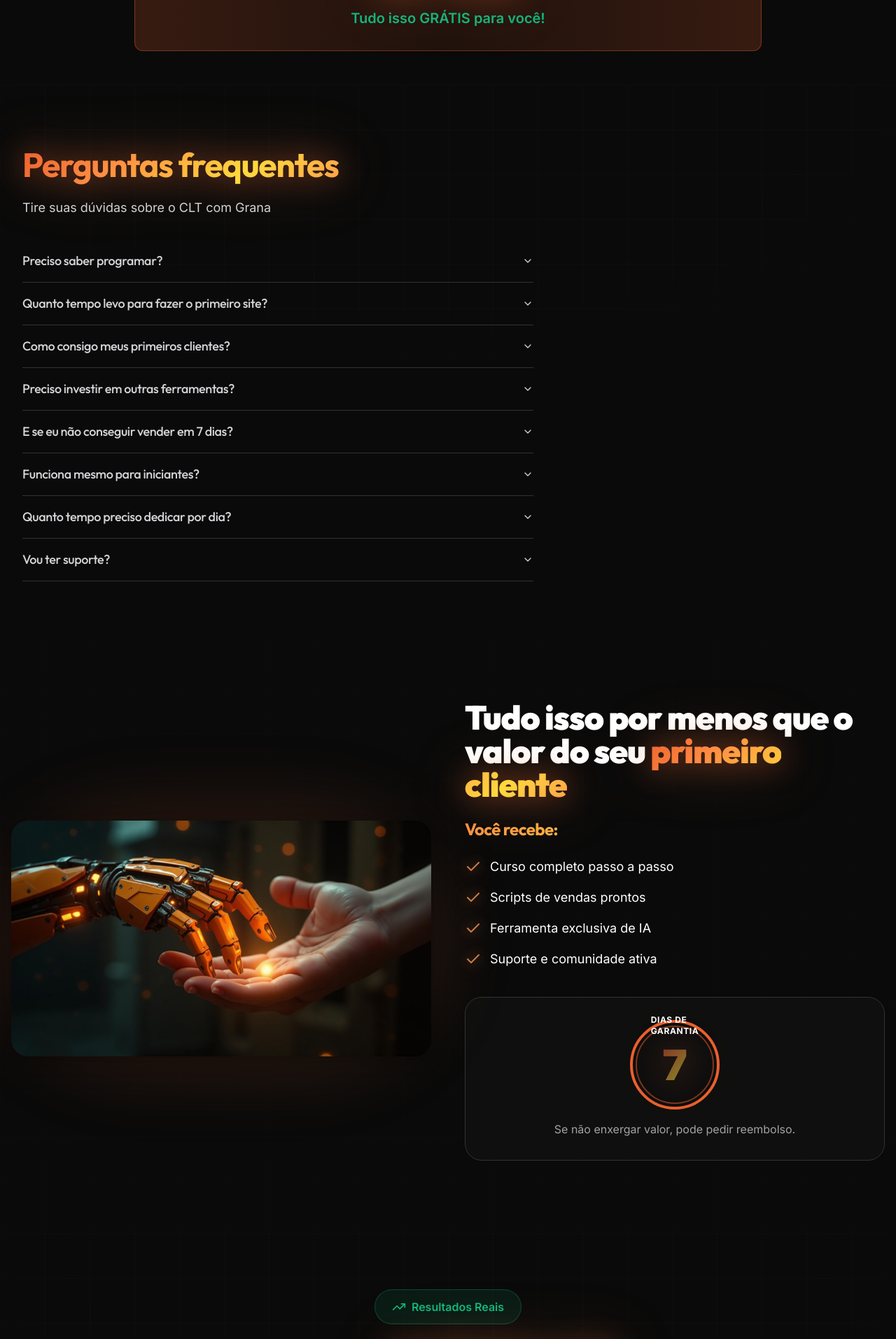
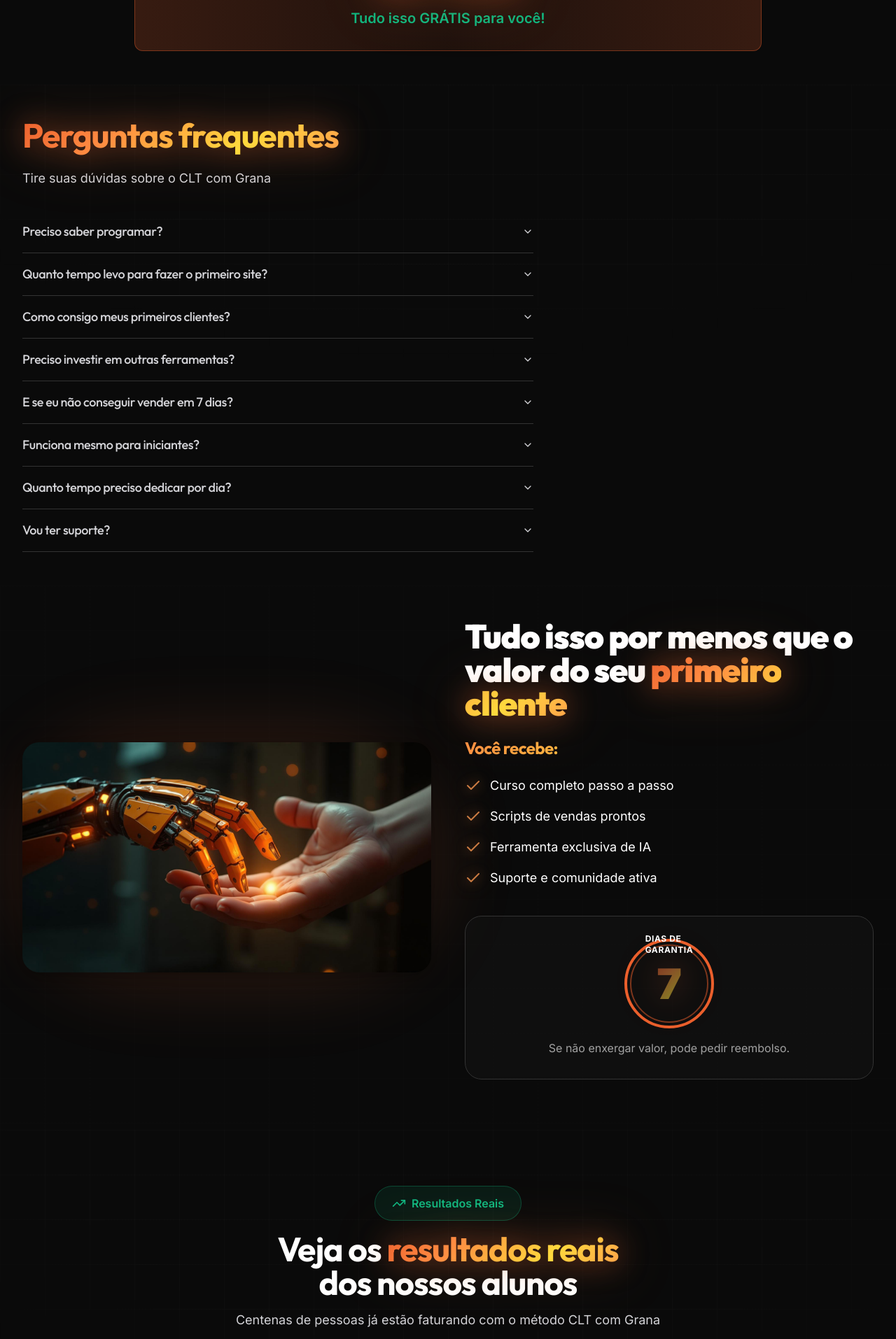
Before and after one commit to Agensy/cltcomgrana, a React (Vite) app: page / in a window 1280 px wide. Shown: the part 7000-8914 px from the top of the page at 70% size. Built offline with nearby package versions, Linux system fonts and the light colour scheme; the HTML template or start-up script is replaced by a standard one.

Commit message:
Fix: Remove dead space between sections

```diff
--- a/src/components/FAQSection.tsx
+++ b/src/components/FAQSection.tsx
@@ -42,11 +42,11 @@ const FAQSection = () => {
   ];
 
   return (
-    <section className="relative min-h-screen flex items-center overflow-hidden">
+    <section className="relative overflow-hidden">
       {/* Grid Overlay */}
       <div className="absolute inset-0 bg-[linear-gradient(to_right,hsl(0_0%_20%_/_0.1)_1px,transparent_1px),linear-gradient(to_bottom,hsl(0_0%_20%_/_0.1)_1px,transparent_1px)] bg-[size:4rem_4rem] [mask-image:radial-gradient(ellipse_60%_50%_at_50%_0%,#000_70%,transparent_110%)]" />
 
-      <div className="container relative z-10 mx-auto px-8 py-20">
+      <div className="container relative z-10 mx-auto px-4 md:px-8 py-8 md:py-12">
         <div className="w-full lg:w-[60%]">
           {/* Content */}
           <div className="animate-fade-in">
--- a/src/components/FinalOfferSection.tsx
+++ b/src/components/FinalOfferSection.tsx
@@ -9,11 +9,11 @@ const FinalOfferSection = () => {
   };
 
   return (
-    <section className="relative min-h-screen flex items-center overflow-hidden">
+    <section className="relative overflow-hidden">
       {/* Grid Overlay */}
       <div className="absolute inset-0 bg-[linear-gradient(to_right,hsl(0_0%_20%_/_0.1)_1px,transparent_1px),linear-gradient(to_bottom,hsl(0_0%_20%_/_0.1)_1px,transparent_1px)] bg-[size:4rem_4rem] [mask-image:radial-gradient(ellipse_60%_50%_at_50%_0%,#000_70%,transparent_110%)]" />
 
-      <div className="container relative z-10 mx-auto px-8 py-20">
+      <div className="container relative z-10 mx-auto px-4 md:px-8 py-8 md:py-12">
         <div className="w-full max-w-3xl mx-auto">
           {/* Content */}
           <div className="animate-fade-in text-center">
--- a/src/components/GuaranteeSection.tsx
+++ b/src/components/GuaranteeSection.tsx
@@ -3,11 +3,11 @@ import guaranteeVisual from "@/assets/guarantee-visual.jpg";
 
 const GuaranteeSection = () => {
   return (
-    <section className="relative py-20 overflow-hidden">
+    <section className="relative overflow-hidden">
       {/* Grid Overlay */}
       <div className="absolute inset-0 bg-[linear-gradient(to_right,hsl(0_0%_20%_/_0.05)_1px,transparent_1px),linear-gradient(to_bottom,hsl(0_0%_20%_/_0.05)_1px,transparent_1px)] bg-[size:4rem_4rem]" />
 
-      <div className="container relative z-10 mx-auto px-4">
+      <div className="container relative z-10 mx-auto px-4 md:px-8 py-8 md:py-12">
         <div className="grid lg:grid-cols-2 gap-12 items-center">
           {/* Left - Image */}
           <div className="relative animate-fade-in">
--- a/src/components/LeadForm.tsx
+++ b/src/components/LeadForm.tsx
@@ -36,11 +36,11 @@ const LeadForm = () => {
   };
 
   return (
-    <section id="lead-form" className="relative py-20 overflow-hidden">
+    <section id="lead-form" className="relative overflow-hidden">
       {/* Glowing Background */}
       <div className="absolute inset-0 bg-gradient-radial from-secondary/10 via-transparent to-transparent" />
 
-      <div className="container relative z-10 mx-auto px-4 max-w-xl">
+      <div className="container relative z-10 mx-auto px-4 md:px-8 py-8 md:py-12 max-w-xl">
         <div className="bg-card/80 backdrop-blur-xl border border-border rounded-3xl p-8 md:p-12 shadow-glow-green">
           <h2 className="text-2xl md:text-3xl font-bold text-center mb-2">
             Preencha o formulário abaixo
```
